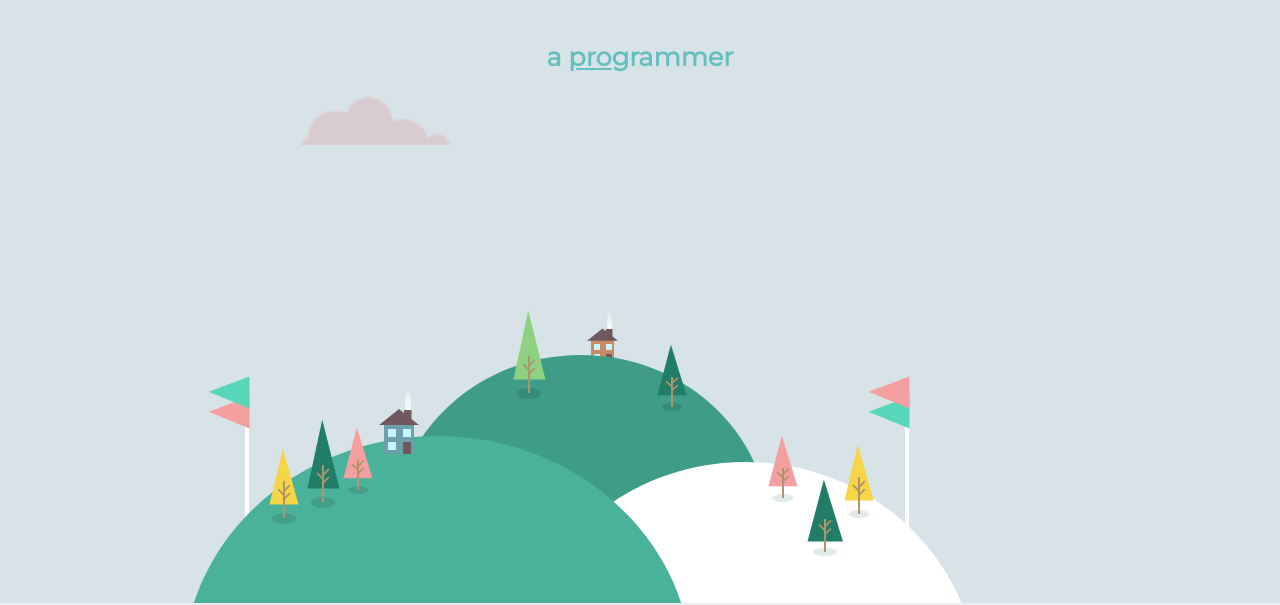
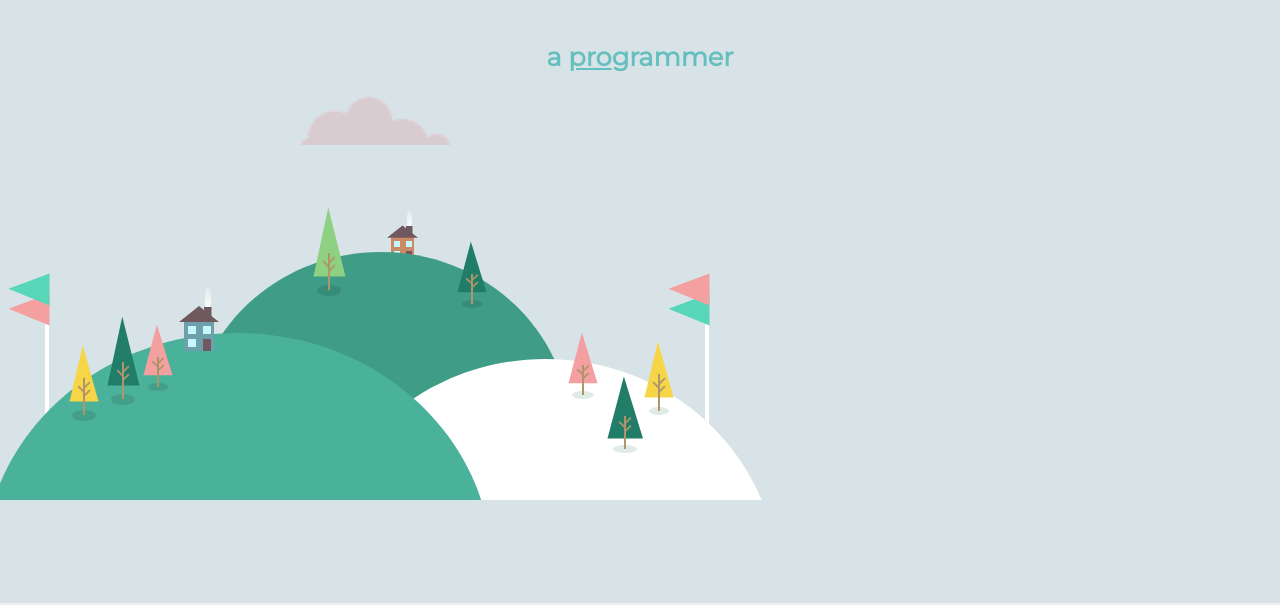
Before and after one commit to sidkhuntia/about, a plain HTML site: page index.html in a window 1280 px wide. Shown: the part 197-802 px from the top of the page. Drawn offline with Linux system fonts and the light colour scheme.

Commit message:
changed the postition of land element

```diff
--- a/styles.css
+++ b/styles.css
@@ -40,8 +40,8 @@ h3{
 }
 .land{
     position: absolute;
-    bottom: 0;
-    right: 300px;
+    bottom: 103px;
+    right: 500px;
     margin-bottom: 0;
     padding-bottom: 0;
 }
```
